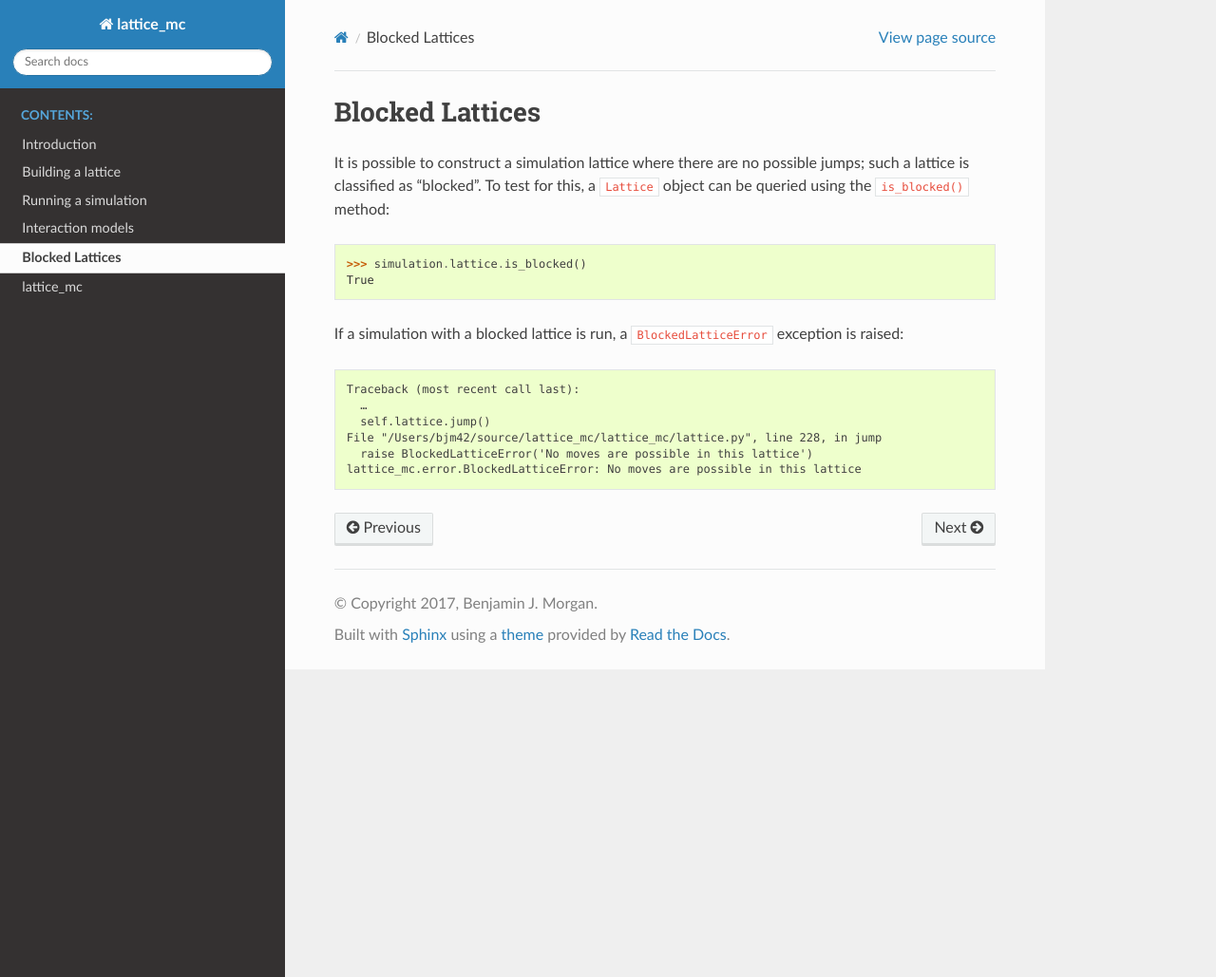
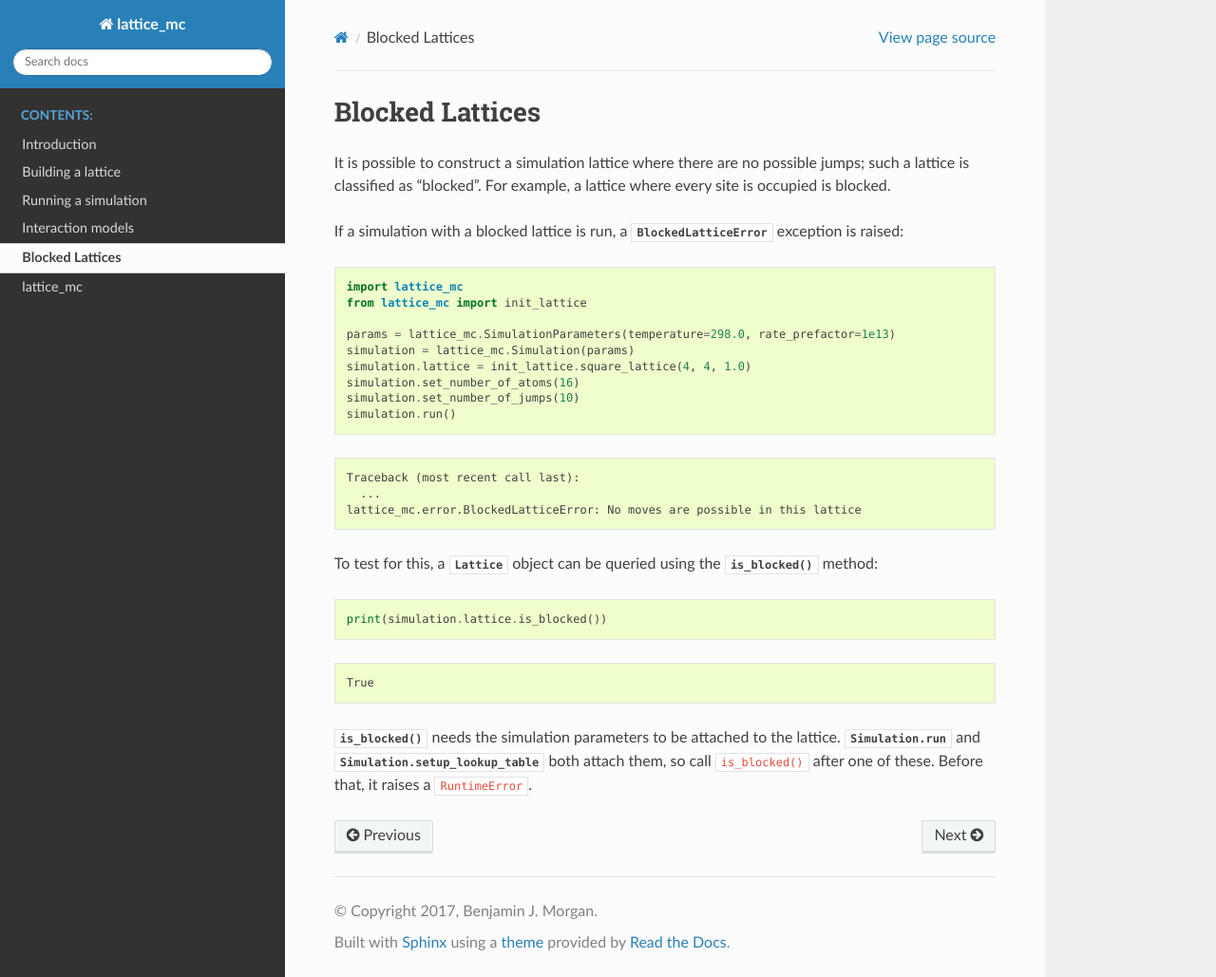
Before and after one commit to bjmorgan/lattice_mc, a Sphinx documentation site: the page built from docs/source/blocked_lattice.rst, in a window 1280 px wide and 1029 px high. Shown: the whole window at 95% size. Built offline with Sphinx 7.4.7 and the Read the Docs theme 3.1.0, drawn with Linux system fonts in a browser that asks for light colours.

Commit message:
Make Blocked Lattices examples executable

```diff
--- a/docs/source/blocked_lattice.rst
+++ b/docs/source/blocked_lattice.rst
@@ -1,21 +1,44 @@
 Blocked Lattices
 ================
 
-It is possible to construct a simulation lattice where there are no possible jumps; such a lattice is classified as "blocked".
-To test for this, a ``Lattice`` object can be queried using the ``is_blocked()`` method:
+It is possible to construct a simulation lattice where there are no possible jumps;
+such a lattice is classified as "blocked". For example, a lattice where every site is
+occupied is blocked.
 
-.. code:: python
+If a simulation with a blocked lattice is run, a
+:class:`~lattice_mc.error.BlockedLatticeError` exception is raised:
 
-    >>> simulation.lattice.is_blocked()
+.. testcode::
+
+    import lattice_mc
+    from lattice_mc import init_lattice
+
+    params = lattice_mc.SimulationParameters(temperature=298.0, rate_prefactor=1e13)
+    simulation = lattice_mc.Simulation(params)
+    simulation.lattice = init_lattice.square_lattice(4, 4, 1.0)
+    simulation.set_number_of_atoms(16)
+    simulation.set_number_of_jumps(10)
+    simulation.run()
+
+.. testoutput::
+
+    Traceback (most recent call last):
+      ...
+    lattice_mc.error.BlockedLatticeError: No moves are possible in this lattice
+
+To test for this, a :class:`~lattice_mc.lattice.Lattice` object can be queried using
+the :meth:`~lattice_mc.lattice.Lattice.is_blocked` method:
+
+.. testcode::
+
+    print(simulation.lattice.is_blocked())
+
+.. testoutput::
+
     True
 
-If a simulation with a blocked lattice is run, a ``BlockedLatticeError`` exception is raised:
-
-.. code::
-
-    Traceback (most recent call last):
-      …
-      self.lattice.jump()
-    File "/Users/bjm42/source/lattice_mc/lattice_mc/lattice.py", line 228, in jump
-      raise BlockedLatticeError('No moves are possible in this lattice')
-    lattice_mc.error.BlockedLatticeError: No moves are possible in this lattice
+:meth:`~lattice_mc.lattice.Lattice.is_blocked` needs the simulation parameters to be
+attached to the lattice. :meth:`Simulation.run <lattice_mc.simulation.Simulation.run>`
+and :meth:`Simulation.setup_lookup_table
+<lattice_mc.simulation.Simulation.setup_lookup_table>` both attach them, so call
+``is_blocked()`` after one of these. Before that, it raises a ``RuntimeError``.
```
